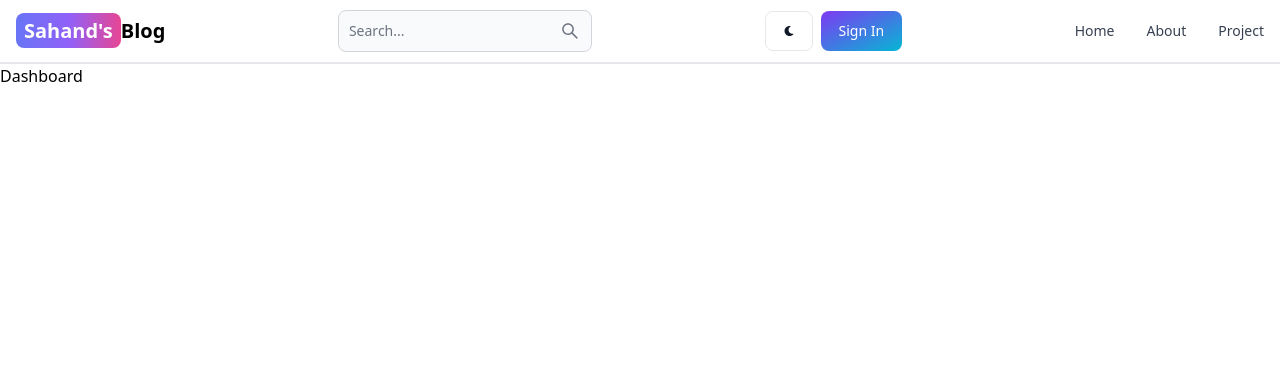
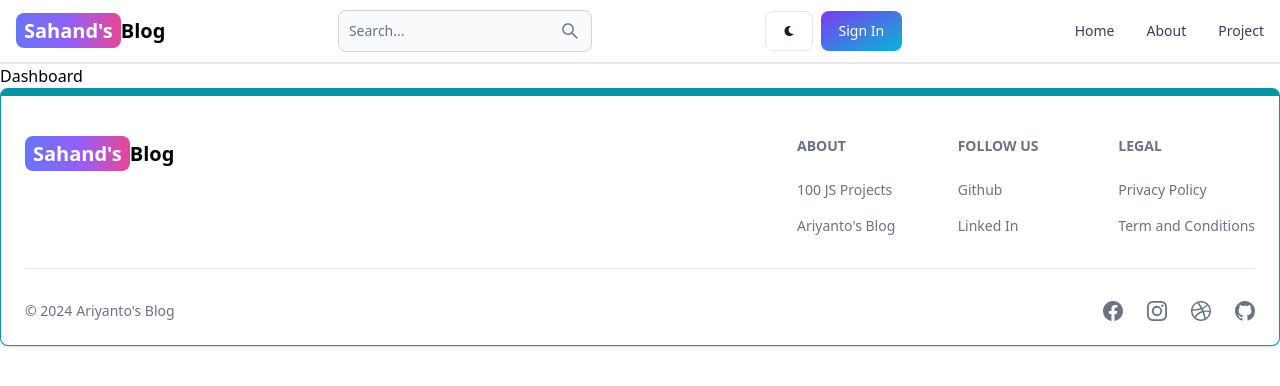
Before and after one commit to ariyantobahar/mern-blog, a React app in the folder client/: page /dashboard in a window 1280 px wide. Shown: the top 386 px of the page. Built offline with nearby package versions, Linux system fonts and the light colour scheme; the HTML template or start-up script is replaced by a standard one.

Commit message:
create footer component

```diff
--- a/client/src/App.jsx
+++ b/client/src/App.jsx
@@ -7,6 +7,7 @@
 import Project from "./pages/Project";
 import Dashboard from "./pages/Dashboard";
 import Header from "./components/Header";
+import Footer from "./components/Footer";
 
 function App() {
   return (
@@ -20,6 +21,7 @@
         <Route path="/project" element={<Project />} />
         <Route path="/dashboard" element={<Dashboard />} />
       </Routes>
+      <Footer />
     </BrowserRouter>
   );
 }
--- /dev/null
+++ b/client/src/components/Footer.jsx
@@ -0,0 +1,91 @@
+import { Footer } from "flowbite-react";
+import React from "react";
+import { Link } from "react-router-dom";
+import { BsDribbble, BsFacebook, BsGithub, BsInstagram } from "react-icons/bs";
+
+function FooterComponent() {
+  return (
+    <Footer container className="border border-t-8 border-teal-500">
+      <div className="w-full max-w mx-auto">
+        <div className="grid w-full justify-between sm:flex md:grid-cols-1">
+          <div className="mt-5">
+            <Link
+              to={"/"}
+              className="self-centered whitespace-nowrap font-semibold dark:text-white text-lg sm:text-xl"
+            >
+              <span className="px-2 py-1 bg-gradient-to-r from-indigo-500 via-purple-500 to-pink-500 rounded-lg text-white">
+                Sahand's
+              </span>
+              Blog
+            </Link>
+          </div>
+          <div className="grid grid-cols-2 gap-8 mt-4 sm:grid-cols-3 sm:gap-6">
+            <div>
+              <Footer.Title title="About" />
+              <Footer.LinkGroup col>
+                <Footer.Link href="#" target="_blank" rel="noopener noreferer">
+                  100 JS Projects
+                </Footer.Link>
+                <Footer.Link
+                  href="/about"
+                  target="_blank"
+                  rel="noopener noreferer"
+                >
+                  Ariyanto's Blog
+                </Footer.Link>
+              </Footer.LinkGroup>
+            </div>
+
+            <div>
+              <Footer.Title title="Follow Us" />
+              <Footer.LinkGroup col>
+                <Footer.Link href="#" target="_blank" rel="noopener noreferer">
+                  Github
+                </Footer.Link>
+                <Footer.Link
+                  href="/about"
+                  target="_blank"
+                  rel="noopener noreferer"
+                >
+                  Linked In
+                </Footer.Link>
+              </Footer.LinkGroup>
+            </div>
+
+            <div>
+              <Footer.Title title="Legal" />
+              <Footer.LinkGroup col>
+                <Footer.Link href="#" target="_blank" rel="noopener noreferer">
+                  Privacy Policy
+                </Footer.Link>
+                <Footer.Link
+                  href="/about"
+                  target="_blank"
+                  rel="noopener noreferer"
+                >
+                  Term and Conditions
+                </Footer.Link>
+              </Footer.LinkGroup>
+            </div>
+          </div>
+        </div>
+        <Footer.Divider />
+        <div className="w-full sm:flex sm:items-center sm:justify-between">
+          <Footer.Copyright
+            href="#"
+            by="Ariyanto's Blog"
+            year={new Date().getFullYear()}
+          />
+          <div className="flex gap-6 sm:mt-0 mt-4 sm:justify-center">
+            <Footer.Icon href="#" icon={BsFacebook} />
+            <Footer.Icon href="#" icon={BsInstagram} />
+            <Footer.Icon href="#" icon={BsDribbble} />
+            <Footer.Icon href="#" icon={BsGithub} />
+          </div>
+        </div>
+      </div>
+    </Footer>
+  );
+}
+
+export default FooterComponent;
```
